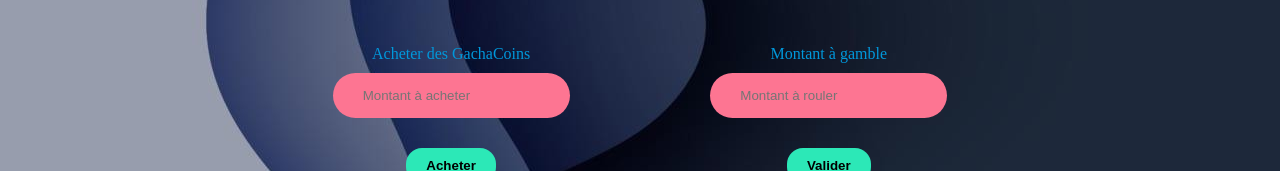
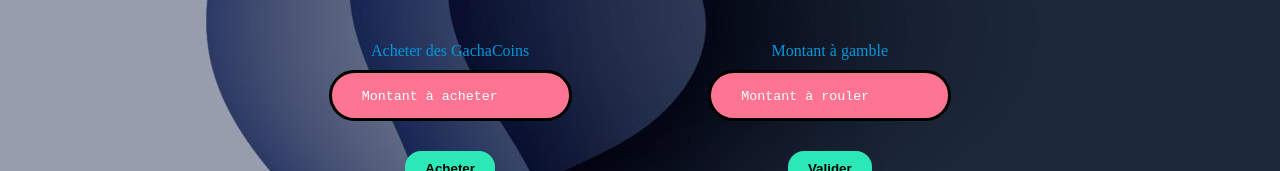
Before and after one commit to Sheyden27/CryptoGacha, a Next.js app in the folder cryptogacha/: page / in a window 1280 px wide. Shown: the part 463-634 px from the top of the page. Built offline with nearby package versions, Linux system fonts and the light colour scheme; what wagmi would draw is missing.

Commit message:
placeholder & style

```diff
--- a/cryptogacha/pages/index.tsx
+++ b/cryptogacha/pages/index.tsx
@@ -224,7 +224,7 @@ const Home: NextPage = () => {
                                 <input name="to" type="text" placeholder="Adresse" /> */}
 
                                 <label style={{color: "#0098db", fontFamily: "cursive"}}>Acheter des GachaCoins</label>
-                                <input className={styles.placeholderColor} name="buyAmount" type="number" placeholder="Montant à acheter" color="green" className={styles.inputStyle}
+                                <input name="buyAmount" type="number" placeholder="Montant à acheter" color="green" className={styles.inputStyle}
                                 style={{
                                     backgroundColor: "#FD7592",
                                     color: "white",
@@ -232,7 +232,7 @@ const Home: NextPage = () => {
                                     padding: "15px 30px 15px 30px",
                                     marginBottom: "30px",
                                     marginTop: "10px",
-                                    borderWidth: "0px"
+                                    border: "3px solid black"
                                 }} />
 
                                 {/* <button type="submit">Send</button> */}
@@ -251,7 +251,7 @@ const Home: NextPage = () => {
                                 <input name="to" type="text" placeholder="Adresse" /> */}
 
                                 <label style={{color: "#0098db", fontFamily: "cursive"}}>Montant à gamble</label>
-                                <input name="amount" type="number" placeholder="Montant à rouler" /* value={toSend} onChange={(amount) => onChangeAmount(amount)} */
+                                <input className={styles.inputStyle} name="amount" type="number" placeholder="Montant à rouler"
                                 style={{
                                     backgroundColor: "#FD7592",
                                     color: "white",
@@ -259,7 +259,8 @@ const Home: NextPage = () => {
                                     padding: "15px 30px 15px 30px",
                                     marginBottom: "30px",
                                     marginTop: "10px",
-                                    borderWidth: "0px"
+                                    borderWidth: "0px",
+                                    border: "3px solid black"
                                 }}/>
 
                                 {/* <button type="submit">Send</button> */}
--- a/cryptogacha/styles/Home.module.css
+++ b/cryptogacha/styles/Home.module.css
@@ -54,6 +54,13 @@
   border-radius: "16px";
   padding: "10px 20px 10px 20px";
   margin-bottom: "10px";
+}
+
+.inputStyle::placeholder {
+  color: white;
+  font-weight: "bold";
+  font-size: "18px";
+  font-family: 'Courier New', Courier, monospace;
 }
 
 .footer {
```
